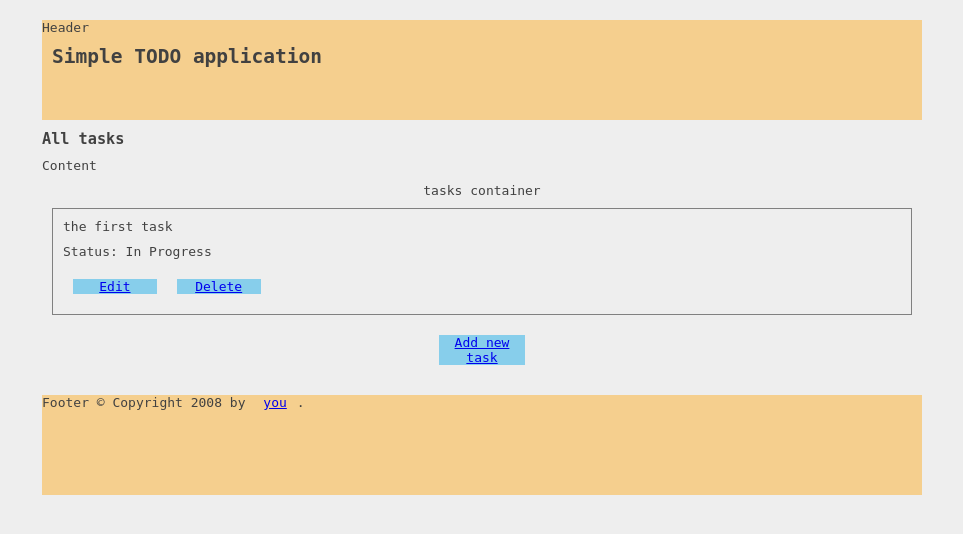
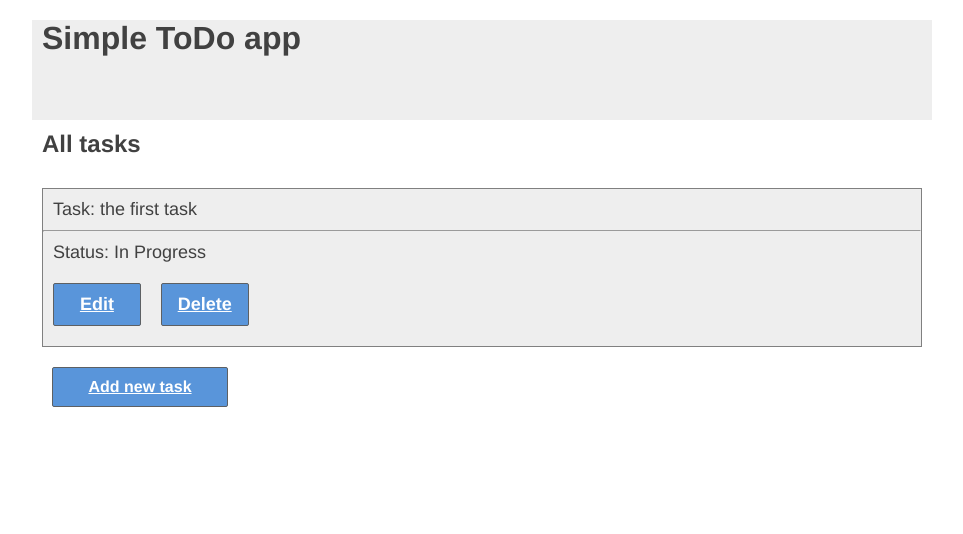
Before and after one commit to ko3luhbka/todo_list, a Flask app: page /tasks/all in a window 1280 px wide. Shown: the top 534 px of the page, without its empty margins (158-1121 px from the left). Run offline with Flask 2, Linux system fonts and the light colour scheme; data comes from the database, SQL or seed files in the repository.

Commit message:
Fix styles and templates

```diff
--- a/todo_list/static/styles.css
+++ b/todo_list/static/styles.css
@@ -1,5 +1,5 @@
 * {
-    margin: 10px;
+    margin: 10px 0px;
     padding: 0px;
     box-sizing: border-box;
     /* border: 1px solid red; */
@@ -7,69 +7,58 @@
 
 body {
     height: 100%;
-    /* font-family: "Helvetica Neue", Helvetica, Arial, sans-serif; */
-    font-family: monospace;
-    color: #414141;  /* Dark gray */
-    background-color: #EEEEEE;  /* Light gray */
-    /* text-align: center; */
+    font-family: "Helvetica Neue", Helvetica, Arial, sans-serif;
+    color: #414141;
     width: 900px;
     margin: 10px auto;
   }
 
-.content {
-    overflow: auto;
-    padding-bottom: 100px;
-}
-
-.header,
-.footer
-{
-    background-color: #F5CF8E;
+.header {
+    background-color: #EEEEEE;
     height: 100px;
-}
-
-.footer {
-    clear: both;
-    margin-top: -100px;
-    position: relative;
 }
 
 .tasks_container {
     display: flex;
     flex-flow: column;
-    align-items: center;
+    align-items: left;
 }
 
 .button_container {
     display: flex;
-    /* justify-content: space-around; */
 }
-/*
-form {
-    display: flex;
-
-} */
 
 .button, input[type=submit] {
+    color: #FFF;
     width: 10%;
+    background-color: #5995DA;
+    font-weight: bold;
+    padding: 10px;
     text-align: center;
-    background-color: skyblue;
-    /* flex-grow: 1; */
+    border: 1px solid #5D6063;
+    border-radius: 2px;
+    margin: 10px;
 }
 
-.new_task_button {
-    /* margin-top: 20px; */
+.bottom_button {
+    width: 20%;
 }
 
-label {
-    /* color: red; */
+.content {
+    display: flex;
+    flex-flow: column;
+    margin: 10px;
 }
 
-.task {
+.task, form {
     width: 100%;
-    flex-grow: 1;
     border: 1px solid gray;
-    margin-bottom: 10px;
+    font-size: 18px;
+    background-color: #EEEEEE;
+}
+
+p, h1, h2, label {
+    margin: 10px;
 }
 
 .error_msg {
--- a/todo_list/templates/add_task.html
+++ b/todo_list/templates/add_task.html
@@ -15,6 +15,6 @@
         </div>
     </form>
 
-<a class="button" href="{{ url_for('show_all_tasks') }}">All tasks</a>
-
+<a class="button bottom_button"
+    href="{{ url_for('show_all_tasks') }}">All tasks</a>
 {% endblock content%}
--- a/todo_list/templates/all_tasks.html
+++ b/todo_list/templates/all_tasks.html
@@ -3,11 +3,12 @@
 {% block subtitle %}All tasks{% endblock subtitle%}
 {% block content %}
 {% if tasks %}
-    <div class="tasks_container">tasks container
+    <div class="tasks_container">
     {% for task in tasks %}
         {% set task_name, task_status = task %}
         <div class="task">
-            <p>{{ task_name }}</p>
+            <p>Task: {{ task_name }}</p>
+            <hr/>
             <p>Status: {{ task_status }}</p>
             <div class="button_container">
                 <a class="button"
@@ -21,7 +22,7 @@
 {% else %}
     <h3> There are currently no tasks </h3>
 {% endif %}
-        <a class="button new_task_button"
-        href="{{ url_for('add_new_task') }}">Add new task</a>
+        <a class="button bottom_button"
+            href="{{ url_for('add_new_task') }}">Add new task</a>
     </div>
 {% endblock content%}
--- a/todo_list/templates/base.html
+++ b/todo_list/templates/base.html
@@ -14,11 +14,11 @@
 </head>
 
 <body>
-    <div class="header">Header
-        <h2>{% block header %}Simple TODO application{% endblock header%}</h2>
+    <div class="header">
+        <h1>{% block header %}Simple ToDo app{% endblock header%}</h1>
     </div>
 
-    <h3>{% block subtitle %}{% endblock subtitle%}</h3>
+    <h2>{% block subtitle %}{% endblock subtitle%}</h2>
 
     {% with messages = get_flashed_messages() %}
         {% if messages %}
@@ -28,17 +28,8 @@
         {% endif %}
     {% endwith %}
 
-    <div class="content">Content
-
-            {% block content %}{% endblock content%}
-        </div>
-
-    </div>
-
-    <div class="footer">Footer
-        {% block footer %}
-        &copy; Copyright 2008 by <a href="http://domain.invalid/">you</a>.
-        {% endblock footer%}
+    <div class="content">
+        {% block content %}{% endblock content%}
     </div>
 </body>
 </html>
--- a/todo_list/templates/update_status.html
+++ b/todo_list/templates/update_status.html
@@ -9,5 +9,6 @@
         <input type="submit" value="Update">
     </div>
 
-<a class="button" href="{{ url_for('show_all_tasks') }}">All tasks</a>
+    <a class="button bottom_button"
+        href="{{ url_for('show_all_tasks') }}">All tasks</a>
 {% endblock content%}
```
